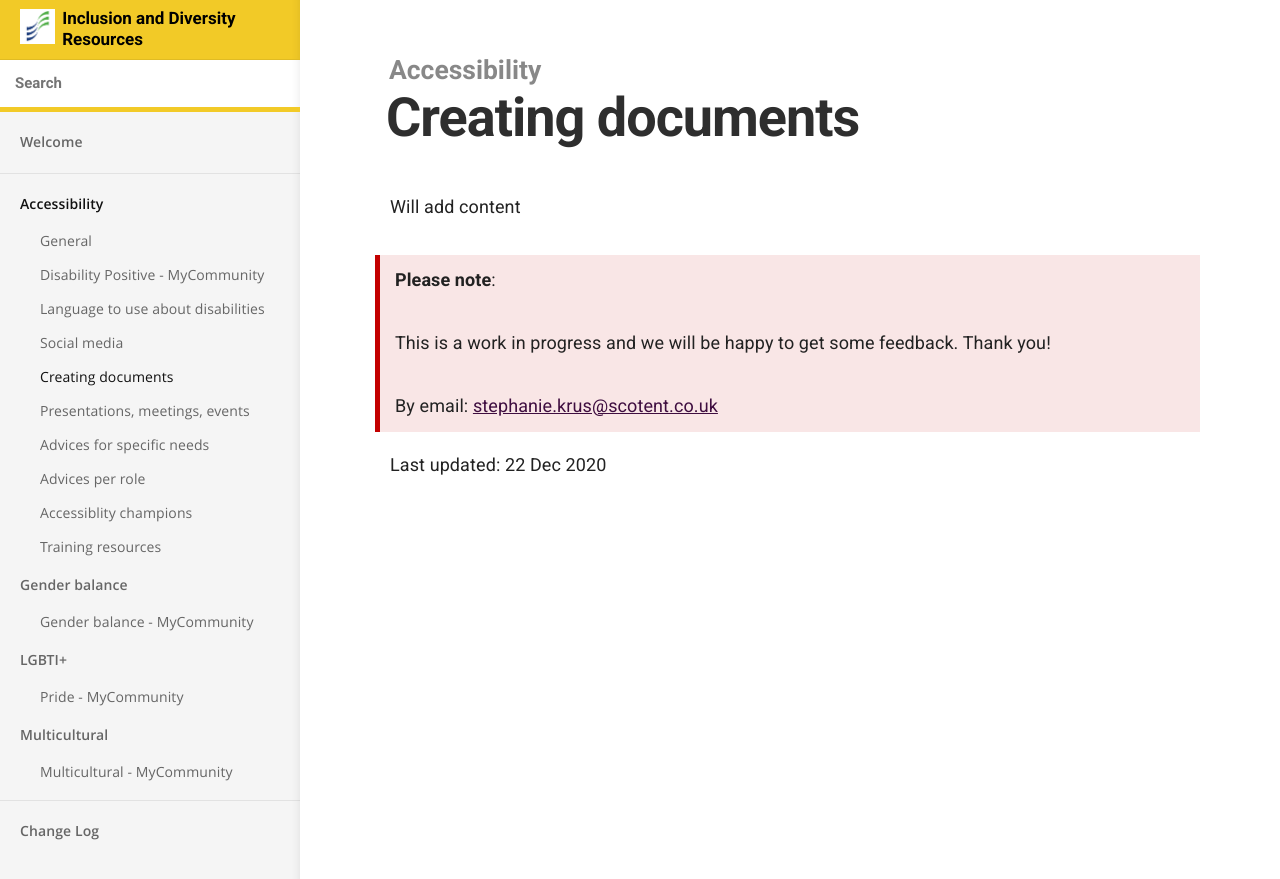
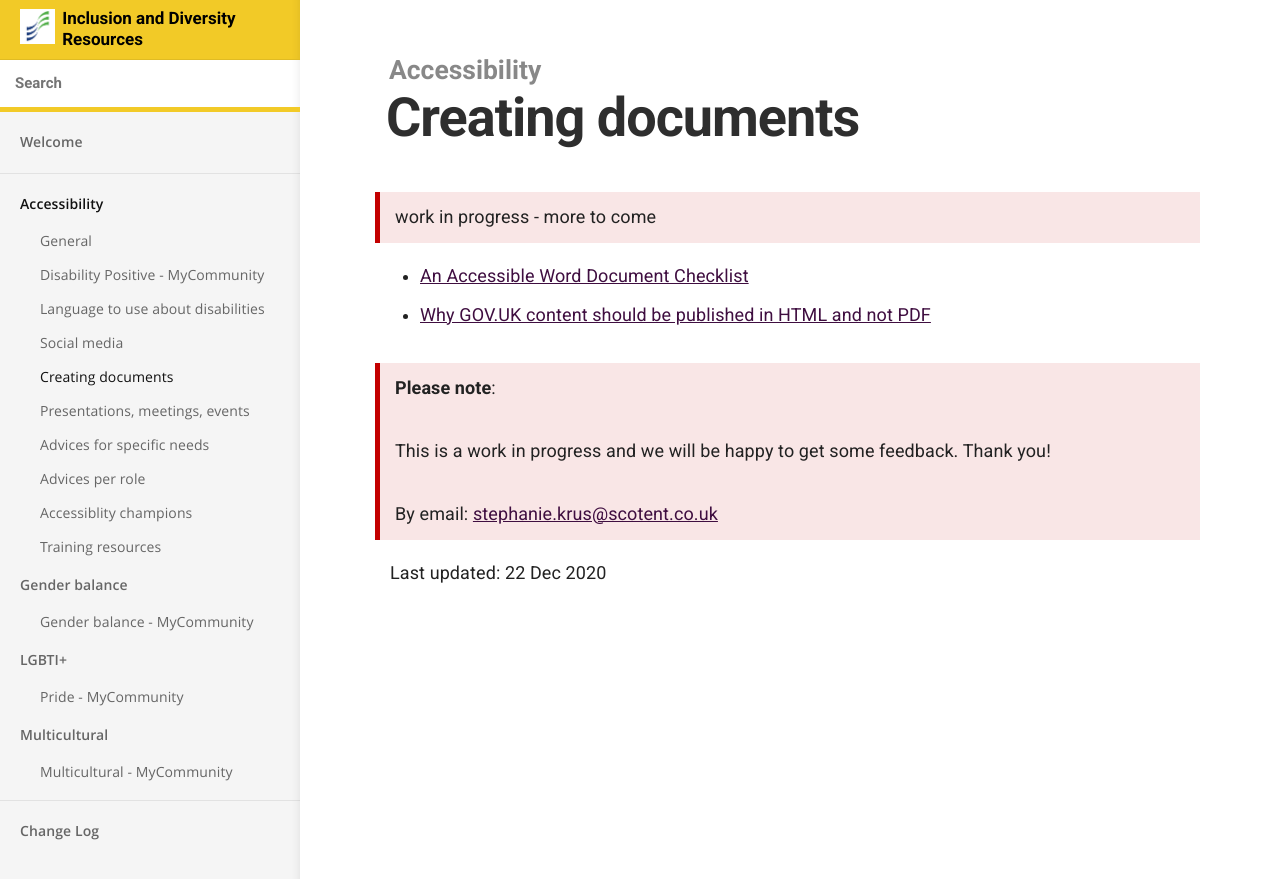
Before and after one commit to numbat70/inclusion2021, a Jekyll site: the page built from _docs/accessibility/document.md, in a window 1280 px wide. Shown: the top 879 px of the page. Built offline with Jekyll 4.4.1, drawn with Linux system fonts in a browser that asks for light colours.

Commit message:
SK - just a start

```diff
--- a/_docs/accessibility/document.md
+++ b/_docs/accessibility/document.md
@@ -4,7 +4,10 @@ category: Accessibility
 order: 5
 ---
 
-Will add content
+<blockquote class="red"><p>work in progress - more to come</p></blockquote>
+
+- [An Accessible Word Document Checklist](https://www.abrightclearweb.com/accessible-word-document-checklist/)
+- [Why GOV.UK content should be published in HTML and not PDF](https://gds.blog.gov.uk/2018/07/16/why-gov-uk-content-should-be-published-in-html-and-not-pdf/)
 
 {% include feedback.html %}
 <div>Last updated: {{site.time | date_to_string}}</div>
```
